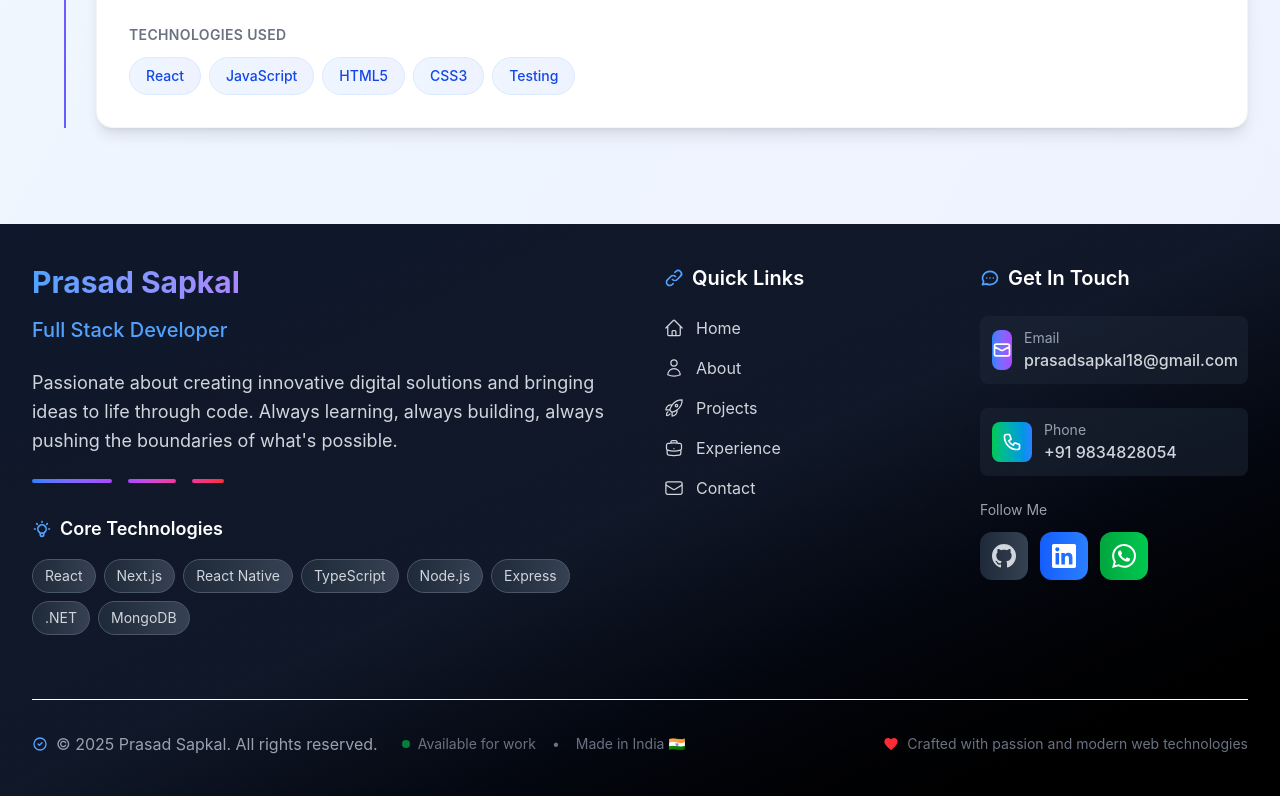
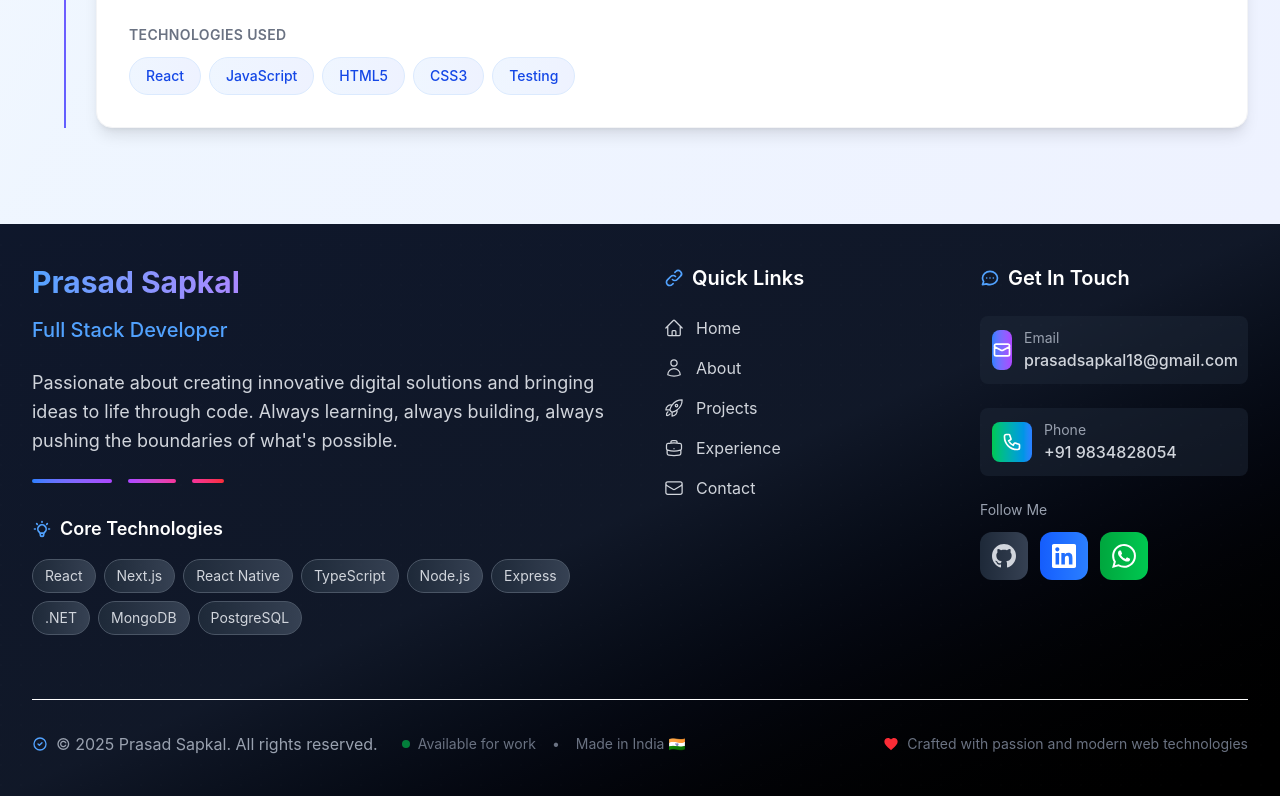
Before and after one commit to Pingaksh2K24/prasad-sapkal-portfolio, a Next.js app: page / in a window 1280 px wide. Shown: the part 4530-5326 px from the top of the page. Built offline with nearby package versions, Linux system fonts and the light colour scheme.

Commit message:
ui changes

```diff
--- a/src/components/common/Footer.tsx
+++ b/src/components/common/Footer.tsx
@@ -63,6 +63,9 @@ export default function Footer() {
                     </span>
                   ))
                 )}
+                <span className="bg-gradient-to-r from-gray-800 to-gray-700 text-gray-300 px-3 py-1.5 rounded-full text-sm border border-gray-600 hover:border-blue-500 transition-colors duration-300">
+                  PostgreSQL
+                </span>
               </div>
             </div>
           </div>
```
